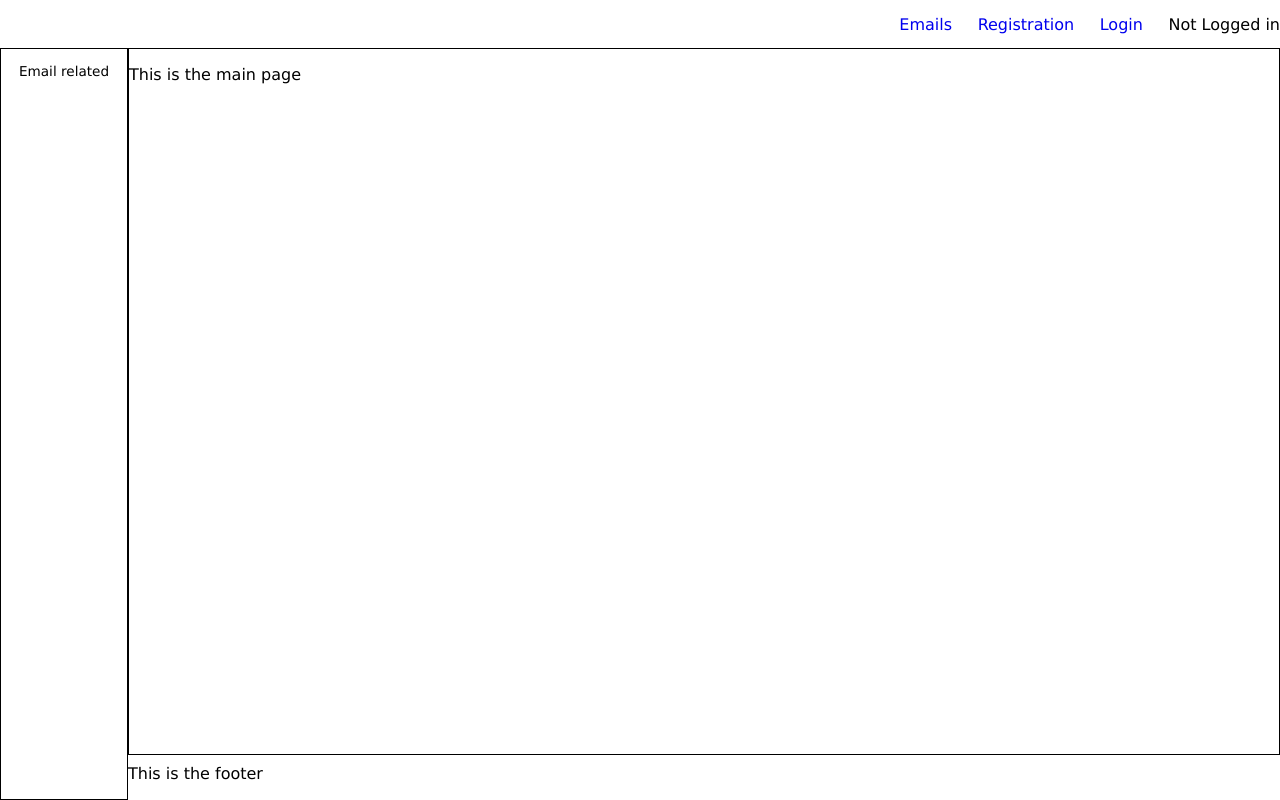
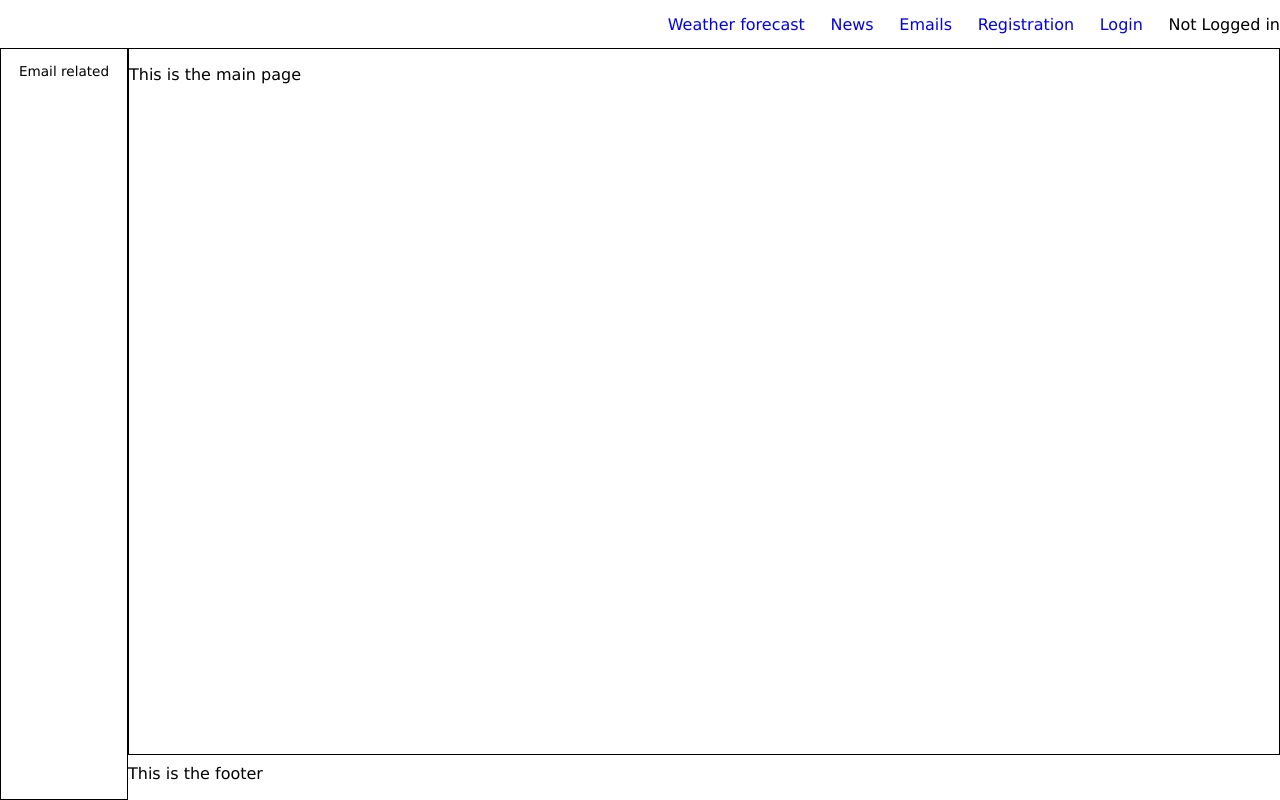
Before and after one commit to SzoBa/home-office-frontend, a React (Create React App) app: page / in a window 1280 px wide. Built offline with nearby package versions, Linux system fonts and the light colour scheme; no server answers.

Commit message:
Add links to header

```diff
--- a/src/components/layout/Header.js
+++ b/src/components/layout/Header.js
@@ -8,6 +8,8 @@ const Header = (props) => {
   return (
     <div id="headerContainer">
       {useLocation().pathname !== "/" ? <Link to="/">Back to main</Link> : ""}
+      <Link to="/email">Weather forecast</Link>
+      <Link to="/email">News</Link>
       <Link to="/email">Emails</Link>
       <Link to="/registration">Registration</Link>
       <Link to="/login">Login</Link>
```
